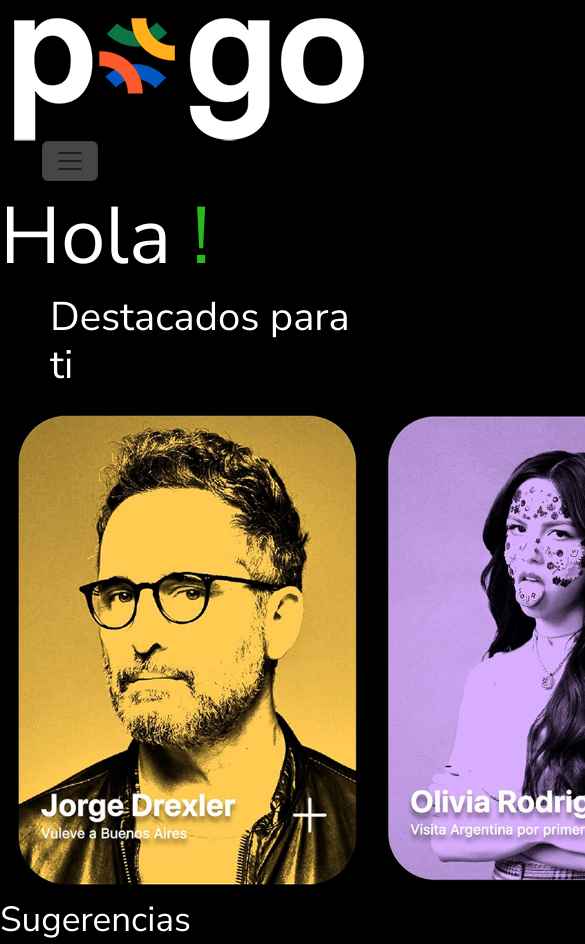
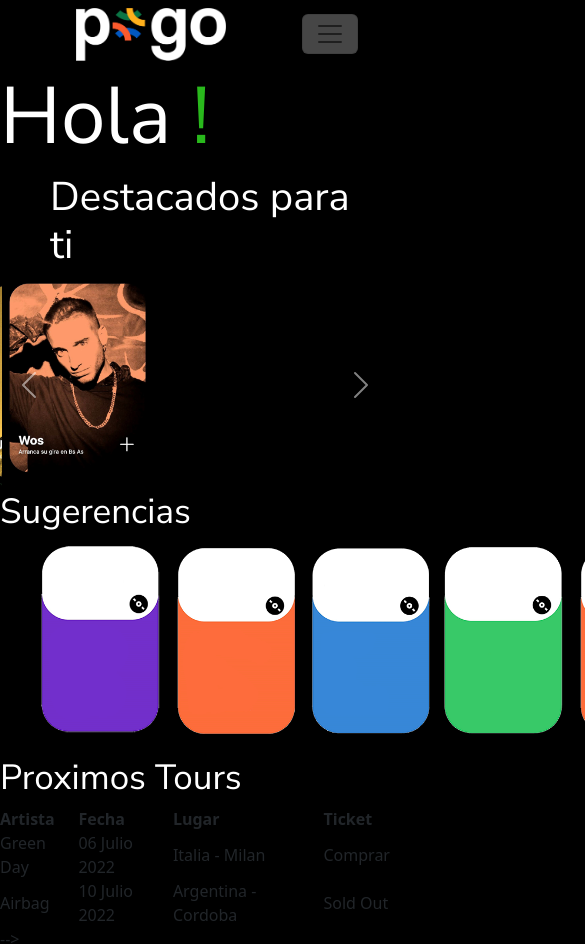
Before and after one commit to MATHIU11/pogo-proyect, a website: page index.html in a window 390 px wide. Shown: the top 944 px of the page, 585 px wide, since content can reach past the window. Drawn offline with nearby package versions, Linux system fonts and the light colour scheme.

Commit message:
new commit

```diff
--- a/index.html
+++ b/index.html
@@ -98,6 +98,8 @@
             </h2>
         </header>
 
+        <!--
+
         <nav class="menu-artistas">
 
             <div>
@@ -128,6 +130,54 @@
             </div>
 
         </ul>
+
+            -->
+
+
+
+
+
+
+
+
+      <div id="carouselExampleControls" class="carousel slide" data-bs-ride="carousel">
+        <div class="carousel-inner">
+          <div class="carousel-item active">
+            <img src="mini-badbunny.PNG" class="d-block w-20" alt="...">
+          </div>
+          <div class="carousel-item active">
+            <img src="mini-jorge-drexler.PNG" class="d-block w-20" alt="...">
+          </div>
+          <div class="carousel-item active">
+            <img src="mini-olivia.PNG" class="d-block w-20" alt="...">
+          </div>
+          <div class="carousel-item active">
+            <img src="mini-wos.PNG" class="d-block w-20" alt="...">
+          </div>
+        <button class="carousel-control-prev" type="button" data-bs-target="#carouselExampleControls" data-bs-slide="prev">
+          <span class="carousel-control-prev-icon" aria-hidden="true"></span>
+          <span class="visually-hidden">Previous</span>
+        </button>
+        <button class="carousel-control-next" type="button" data-bs-target="#carouselExampleControls" data-bs-slide="next">
+          <span class="carousel-control-next-icon" aria-hidden="true"></span>
+          <span class="visually-hidden">Next</span>
+        </button>
+      </div>
+
+
+
+
+
+
+
+
+
+
+
+
+
+
+
         <nav>
 
             <h3>Sugerencias</h3>
--- a/main.css
+++ b/main.css
@@ -202,6 +202,8 @@
 
     img {
         margin-left: 2px !important;
+        max-width: 200px !important;
+
     }
 
     h1 {
@@ -220,4 +222,18 @@
 
 
 
+
+
+
 }
+
+@media screen and (max-width: 425px) {
+
+
+    img {
+        margin-left: 2px !important;
+        max-width: 150px !important;
+    }
+
+
+}
--- a/scss/prueba.scss
+++ b/scss/prueba.scss
@@ -204,6 +204,7 @@
 
     img {
         margin-left: 2px !important;
+        max-width: 200px;
     }
 
     h1 {
@@ -223,3 +224,12 @@
 
 
 }
+@media screen and (max-width: 425px) {
+
+
+    img {
+        margin-left: 2px !important;
+        max-width: 150px !important;
+    }
+
+}
```
Also changed, not shown: css/pruebacss.css.
